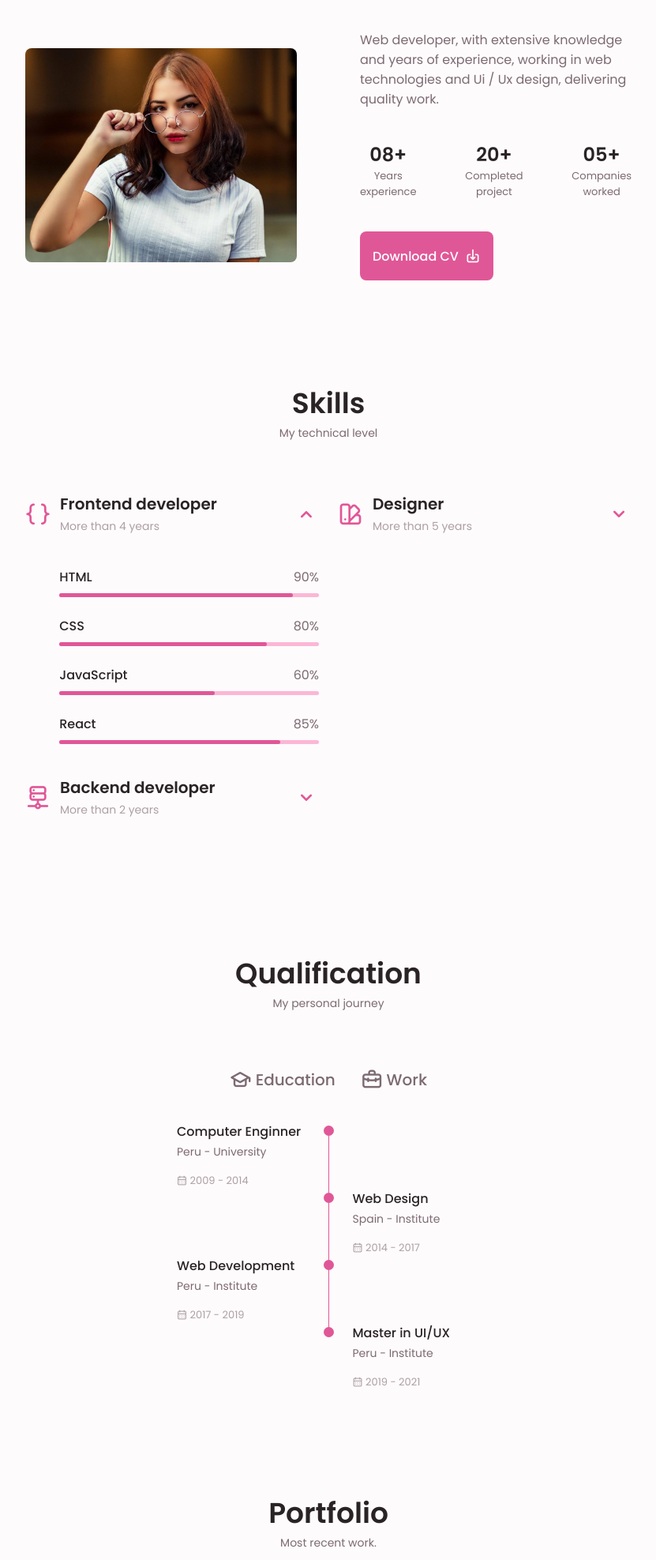
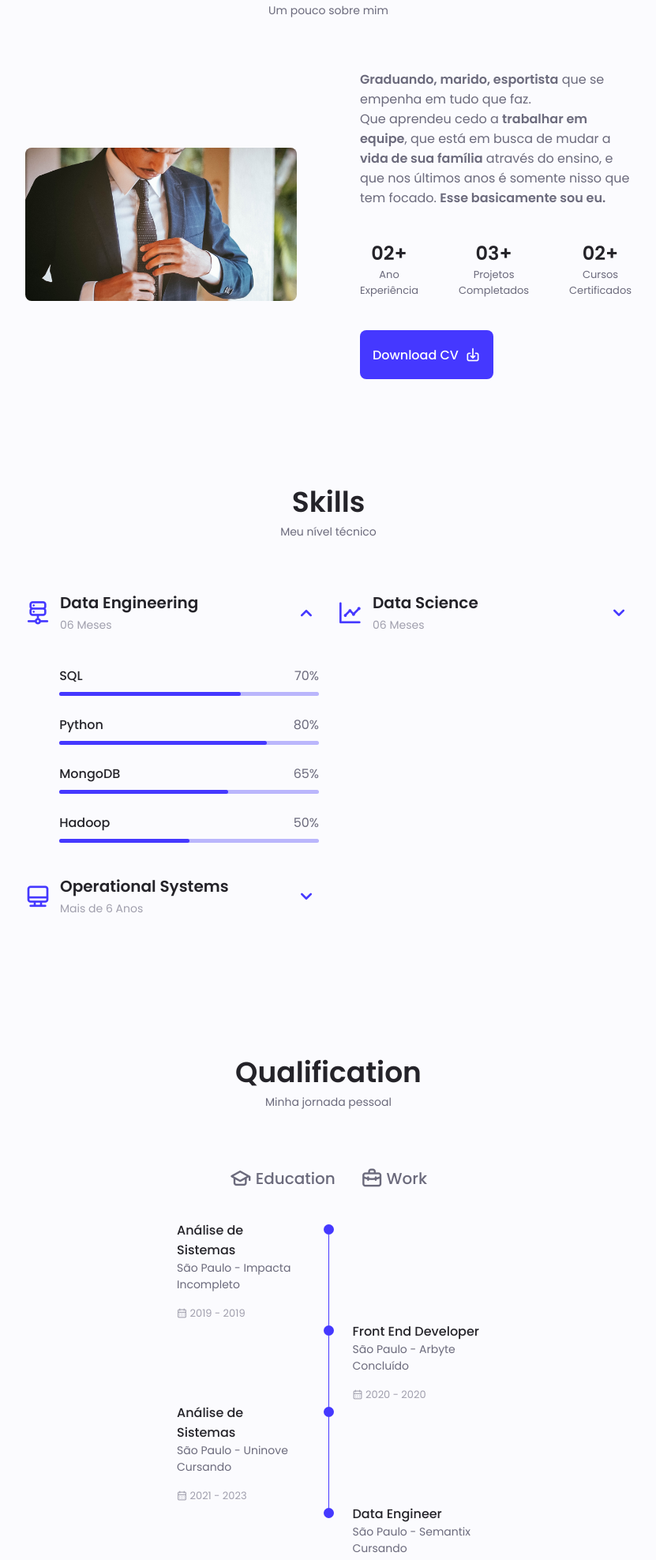
Before and after one commit to LuigiSampaio/Portifolio-Page, a plain HTML site: page index.html in a window 1280 px wide. Shown: the part 825-2800 px from the top of the page at 79% size, without its empty margins (224-1055 px from the left). Drawn offline with nearby package versions, Linux system fonts and the light colour scheme.

Commit message:
Inserindo informações Pessoais

```diff
--- a/assets/styles/styles.css
+++ b/assets/styles/styles.css
@@ -7,10 +7,10 @@
 
 /* Colors*/
 /* Change favorite color */
---hue-color: 332;
+--hue-color: 244;
 
 /* HSL Color mode */
---first-color: hsl(var(--hue-color), 69%, 61%);
+--first-color: hsl(var(--hue-color), 140%, 61%);
 --first-color-second: hsl(var(--hue-color), 69%, 61%);
 --first-color-alt: hsl(var(--hue-color), 57%, 53%);
 --first-color-lighter: hsl(var(--hue-color), 92%, 85%);
@@ -20,7 +20,6 @@
 --input-color: hsl(var(--hue-color), 70%, 96%);
 --body-color: hsl(var(--hue-color), 60%, 99%);
 --container-color: hsl(250, 100%, 100%);
-
 /* Font and Typography */
 --body-font: 'Poppins', sans-serif;
 
@@ -445,43 +444,46 @@ gap: 1.5rem;
   background-color: var(--first-color);
 }
 
-/* Skills Frontend */
-.skills__html {
-  width: 90%;
+/* Skills Data Engineer */
+.skills__sql {
+  width: 70%;
 }
-.skills__css {
+.skills__python_one {
   width: 80%;
 }
-.skills__js {
+.skills__mongo {
+  width: 65%;
+}
+.skills__hadoop {
+  width: 50%;
+}
+
+/* Skills Operational Systems */
+.skills__windows {
+  width: 85%;
+}
+.skills__linux {
   width: 60%;
 }
-.skills__react {
-  width: 85%;
+.skills__docker {
+  width: 65%;
+}
+.skills__cloud {
+  width: 45%;
 }
 
-/* Skills Backend */
-.skills__php {
-  width: 80%;
+/* Skills Data Science */
+.skills__jupyter {
+  width: 55%;
 }
-.skills__node {
+.skills__pandas {
+  width: 60%;
+}
+.skills__numpy {
   width: 70%;
 }
-.skills__firebase {
-  width: 90%;
-}
-.skills__python {
-  width: 55%;
-}
-
-/* Skills Designer */
-.skills__figma {
-  width: 90%;
-}
-.skills__sketch {
-  width: 85%;
-}
-.skills__photoshop {
-  width: 85%;
+.skills__matplot {
+  width: 65%;
 }
 
 .skills__close .skills__list {
@@ -626,12 +628,15 @@ gap: 1.5rem;
 .swiper-pagination-bullet {
   outline: none;
 }
-
 /* End Page Portfolio */
 
 
 /* For small devices */
 @media screen and (max-width: 350px) {
+  .header {
+    background-color: var(--container-color);
+  }
+
   .container {
     margin-left: var(--mb-1);
     margin-right: var(--mb-1);
@@ -665,6 +670,10 @@ gap: 1.5rem;
 
 /* For medium Devices */
 @media screen and (min-width: 568px) {
+    .header {
+      background-color: var(--container-color);
+    }
+
     .home__content {
       grid-template-columns: max-content 1fr 1fr;
     }
@@ -713,6 +722,8 @@ gap: 1.5rem;
   .header {
     top: 0;
     bottom: initial;
+    background-color: var(--container-color);
+    box-shadow: rgba(17, 17, 26, 0.1) 0px 0px 16px;
   }
 
   .header,
--- a/index.html
+++ b/index.html
@@ -20,7 +20,7 @@
 <!-- Start Header -->
 <header class="header" id="header">
   <nav class="nav container">
-    <a href="#" class="nav__logo">Alexa</a>
+    <a href="#" class="nav__logo">Luigi Sampaio</a>
 
     <div class="nav__menu" id="nav-menu">
       <ul class="nav__list grid">
@@ -39,11 +39,6 @@
             <i class="uil uil-file-alt nav__icon"></i> Skills
           </a>
         </li>
-        <!-- <li class="nav__item">
-          <a href="#services" class="nav__link">
-            <i class="uil uil-briefcase-alt nav__icon"></i> Services
-          </a>
-        </li> -->
         <li class="nav__item">
           <a href="#portfolio" class="nav__link">
             <i class="uil uil-scenery nav__icon"></i> Portfolio
@@ -74,7 +69,7 @@
     <div class="home__container container grid">
       <div class="home__content grid">
         <div class="home__social">
-          <a href="#"  target="_blank" class="home__social-icon">
+          <a href="https://www.linkedin.com/in/luigi-sampaio/"  target="_blank" class="home__social-icon">
             <i class="uil uil-linkedin-alt"></i>
           </a>
 
@@ -82,7 +77,7 @@
             <i class="uil uil-youtube"></i>
           </a>
 
-          <a href="#" target="_blank" class="home__social-icon">
+          <a href="https://github.com/Bross-DataScience" target="_blank" class="home__social-icon">
             <i class="uil uil-github-alt"></i>
           </a>
         </div>
@@ -95,22 +90,24 @@
                 97.8511 -7.48481 59.1033 6.67581 34.5279C20.9871 10.1032 59.7028 -0.149132 97.9666
                 0.00163737C136.23 0.303176 174.193 10.857 190.312 36.4879Z"/>
             </mask>
+
             <g mask="url(#mask0)">
                 <path d="M190.312 36.4879C206.582 62.1187 201.309 102.826 182.328 134.186C163.346
                 165.547 130.807 187.559 100.226 186.353C69.6454 185.297 41.0228 161.023 21.7403
                 129.362C2.45775 97.8511 -7.48481 59.1033 6.67581 34.5279C20.9871 10.1032 59.7028
                 -0.149132 97.9666 0.00163737C136.23 0.303176 174.193 10.857 190.312 36.4879Z"/>
 
-                <image  class="home__blob-img" x="12" y="18" href="assets/img/perfil.png"/>
+                <image  class="home__blob-img" x="12" y="18" href="assets/img/perfil_home.png"/>
             </g>
           </svg>
         </div>
 
         <div class="home__data">
-          <h1 class="home__title">Hi, I'm Alexa</h1>
-          <h3 class="home__subtitle">Frontend Developer</h3>
-          <p class="home__description">High level experience in web design and development knowledge,
-            producing quality work.</p>
+          <h1 class="home__title">Hi, I'm Luigi</h1>
+          <h3 class="home__subtitle">Data Enginner Jr.</h3>
+          <p class="home__description">Estudante apaixonado pelo universo dos dados e todo o seu ecossistema,
+            Disciplinado e em busca de novos desafios. <br> <strong>Eae?!</strong> Bora nos desafiarmos juntos !!
+          </p>
           <a href="#contact" class="button button--flex">
             Contact Me <i class="uil uil-message button__icon"></i>
           </a>
@@ -132,31 +129,34 @@
   <!-- Start Page About -->
   <section class="about section" id="about">
     <h2 class="section__title">About Me</h2>
-    <span class="section__subtitle">My introduction</span>
+    <span class="section__subtitle">Um pouco sobre mim</span>
 
     <div class="about__container container grid">
-      <img src="assets/img/about.jpg" alt="girl photo" class="about__img">
+      <img src="assets/img/profile_about.jpg" alt="photo perfil man" class="about__img">
 
       <div class="about__data">
         <p class="about__description">
-          Web developer, with extensive knowledge and years of experience,
-          working in web technologies and Ui / Ux design, delivering quality work.
+         <Strong>Graduando, marido, esportista</Strong> que se empenha em tudo que faz.<br>
+         Que aprendeu cedo a <Strong>trabalhar em equipe</Strong>,
+         que está em busca de mudar a <strong>vida de sua família</strong>
+         através do ensino, e que nos últimos anos é somente nisso que tem focado.
+         <Strong>Esse basicamente sou eu.</Strong>
         </p>
 
         <div class="about__info">
           <div>
-            <span class="about__info-title"> 08+ </span>
-            <span class="about__info-name"> Years <br> experience </span>
+            <span class="about__info-title"> 02+ </span>
+            <span class="about__info-name"> Ano <br> Experiência </span>
           </div>
 
           <div>
-            <span class="about__info-title"> 20+ </span>
-            <span class="about__info-name"> Completed <br> project </span>
+            <span class="about__info-title"> 03+ </span>
+            <span class="about__info-name"> Projetos <br> Completados </span>
           </div>
 
           <div>
-            <span class="about__info-title"> 05+ </span>
-            <span class="about__info-name"> Companies <br> worked </span>
+            <span class="about__info-title"> 02+ </span>
+            <span class="about__info-name"> Cursos <br> Certificados </span>
           </div>
         </div>
 
@@ -174,18 +174,18 @@
   <!-- Start Page Skills -->
   <section class="skills section" id="skills">
     <h2 class="section__title">Skills</h2>
-    <span class="section__subtitle">My technical level</span>
+    <span class="section__subtitle">Meu nível técnico</span>
 
     <div class="skills__container container grid">
       <div>
         <!-- Skills 1 -->
         <div class="skills__content skills__open">
           <div class="skills__header">
-            <i class="uil uil-brackets-curly skills__icon"></i>
+            <i class="uil uil-server-network skills__icon"></i>
 
             <div>
-              <h1 class="skills__title">Frontend developer</h1>
-              <span class="skills__subtitle">More than 4 years</span>
+              <h1 class="skills__title">Data Engineering</h1>
+              <span class="skills__subtitle">06 Meses</span>
             </div>
 
             <i class="uil uil-angle-down skills__arrow"></i>
@@ -194,41 +194,41 @@
           <div class="skills__list grid">
             <div class="skills__data">
               <div class="skills__titles">
-                <h3 class="skills__name">HTML</h3>
-                <span class="skills__number">90%</span>
+                <h3 class="skills__name">SQL</h3>
+                <span class="skills__number">70%</span>
               </div>
               <div class="skills__bar">
-                <span class="skills__percentage skills__html"></span>
+                <span class="skills__percentage skills__sql"></span>
               </div>
             </div>
 
             <div class="skills__data">
               <div class="skills__titles">
-                <h3 class="skills__name">CSS</h3>
+                <h3 class="skills__name">Python</h3>
                 <span class="skills__number">80%</span>
               </div>
               <div class="skills__bar">
-                <span class="skills__percentage skills__css"></span>
+                <span class="skills__percentage skills__python_one"></span>
               </div>
             </div>
 
             <div class="skills__data">
               <div class="skills__titles">
-                <h3 class="skills__name">JavaScript</h3>
-                <span class="skills__number">60%</span>
+                <h3 class="skills__name">MongoDB</h3>
+                <span class="skills__number">65%</span>
               </div>
               <div class="skills__bar">
-                <span class="skills__percentage skills__js"></span>
+                <span class="skills__percentage skills__mongo"></span>
               </div>
             </div>
 
             <div class="skills__data">
               <div class="skills__titles">
-                <h3 class="skills__name">React</h3>
-                <span class="skills__number">85%</span>
+                <h3 class="skills__name">Hadoop</h3>
+                <span class="skills__number">50%</span>
               </div>
               <div class="skills__bar">
-                <span class="skills__percentage skills__react"></span>
+                <span class="skills__percentage skills__hadoop"></span>
               </div>
             </div>
           </div>
@@ -237,11 +237,11 @@
         <!-- Skills 2 -->
         <div class="skills__content skills__close">
           <div class="skills__header">
-            <i class="uil uil-server-network skills__icon"></i>
+            <i class="uil uil-desktop-alt skills__icon"></i>
 
             <div>
-              <h1 class="skills__title">Backend developer</h1>
-              <span class="skills__subtitle">More than 2 years</span>
+              <h1 class="skills__title">Operational Systems</h1>
+              <span class="skills__subtitle">Mais de 6 Anos</span>
             </div>
 
             <i class="uil uil-angle-down skills__arrow"></i>
@@ -250,41 +250,41 @@
           <div class="skills__list grid">
             <div class="skills__data">
               <div class="skills__titles">
-                <h3 class="skills__name">PHP</h3>
-                <span class="skills__number">80%</span>
+                <h3 class="skills__name">Windows 10</h3>
+                <span class="skills__number">85%</span>
               </div>
               <div class="skills__bar">
-                <span class="skills__percentage skills__php"></span>
+                <span class="skills__percentage skills__windows"></span>
               </div>
             </div>
 
             <div class="skills__data">
               <div class="skills__titles">
-                <h3 class="skills__name">Node Js</h3>
-                <span class="skills__number">70%</span>
+                <h3 class="skills__name">Linux Ubuntu</h3>
+                <span class="skills__number">60%</span>
               </div>
               <div class="skills__bar">
-                <span class="skills__percentage skills__node"></span>
+                <span class="skills__percentage skills__linux"></span>
               </div>
             </div>
 
             <div class="skills__data">
               <div class="skills__titles">
-                <h3 class="skills__name">Firebase</h3>
-                <span class="skills__number">90%</span>
+                <h3 class="skills__name">Docker</h3>
+                <span class="skills__number">65%</span>
               </div>
               <div class="skills__bar">
-                <span class="skills__percentage skills__firebase"></span>
+                <span class="skills__percentage skills__docker"></span>
               </div>
             </div>
 
             <div class="skills__data">
               <div class="skills__titles">
-                <h3 class="skills__name">Python</h3>
-                <span class="skills__number">55%</span>
+                <h3 class="skills__name">Cloud</h3>
+                <span class="skills__number">45%</span>
               </div>
               <div class="skills__bar">
-                <span class="skills__percentage skills__python"></span>
+                <span class="skills__percentage skills__cloud"></span>
               </div>
             </div>
           </div>
@@ -295,11 +295,11 @@
         <!-- Skills 3  -->
         <div class="skills__content skills__close">
           <div class="skills__header">
-            <i class="uil uil-swatchbook skills__icon"></i>
+            <i class="uil uil-chart-line skills__icon"></i>
 
             <div>
-              <h1 class="skills__title">Designer</h1>
-              <span class="skills__subtitle">More than 5 years</span>
+              <h1 class="skills__title">Data Science</h1>
+              <span class="skills__subtitle">06 Meses</span>
             </div>
 
             <i class="uil uil-angle-down skills__arrow"></i>
@@ -308,31 +308,41 @@
           <div class="skills__list grid">
             <div class="skills__data">
               <div class="skills__titles">
-                <h3 class="skills__name">Figma</h3>
-                <span class="skills__number">90%</span>
+                <h3 class="skills__name">Jupyter Notebooks</h3>
+                <span class="skills__number">55%</span>
               </div>
               <div class="skills__bar">
-                <span class="skills__percentage skills__figma"></span>
+                <span class="skills__percentage skills__jupyter"></span>
               </div>
             </div>
 
             <div class="skills__data">
               <div class="skills__titles">
-                <h3 class="skills__name">Sketch</h3>
-                <span class="skills__number">85%</span>
+                <h3 class="skills__name">Pandas</h3>
+                <span class="skills__number">60%</span>
               </div>
               <div class="skills__bar">
-                <span class="skills__percentage skills__sketch"></span>
+                <span class="skills__percentage skills__pandas"></span>
               </div>
             </div>
 
             <div class="skills__data">
               <div class="skills__titles">
-                <h3 class="skills__name">Photoshop</h3>
-                <span class="skills__number">85%</span>
+                <h3 class="skills__name">Numpy</h3>
+                <span class="skills__number">70%</span>
               </div>
               <div class="skills__bar">
-                <span class="skills__percentage skills__photoshop"></span>
+                <span class="skills__percentage skills__numpy"></span>
+              </div>
+            </div>
+
+            <div class="skills__data">
+              <div class="skills__titles">
+                <h3 class="skills__name">Matplotlib </h3>
+                <span class="skills__number">65%</span>
+              </div>
+              <div class="skills__bar">
+                <span class="skills__percentage skills__matplot"></span>
               </div>
             </div>
           </div>
@@ -347,7 +357,7 @@
   <!-- Start Page Qualification -->
   <section class="qualification section">
     <h2 class="section__title">Qualification</h2>
-    <span class="section__subtitle">My personal journey</span>
+    <span class="section__subtitle">Minha jornada pessoal</span>
 
     <div class="qualification__container container">
       <div class="qualification__tabs">
@@ -370,12 +380,12 @@
           <!-- Qualification 1 -->
           <div class="qualification__data">
             <div>
-              <h3 class="qualification__title">Computer Enginner</h3>
-              <span class="qualification__subtitle">Peru - University</span>
+              <h3 class="qualification__title">Análise de Sistemas</h3>
+              <span class="qualification__subtitle">São Paulo - Impacta Incompleto</span>
 
               <div class="qualification__calendar">
                 <i class="uil uil-calendar-alt"></i>
-                2009 - 2014
+                2019 - 2019
               </div>
             </div>
 
@@ -396,11 +406,11 @@
             </div>
 
             <div>
-              <h3 class="qualification__title">Web Design</h3>
-              <span class="qualification__subtitle">Spain - Institute</span>
+              <h3 class="qualification__title">Front End Developer</h3>
+              <span class="qualification__subtitle">São Paulo - Arbyte Concluído</span>
               <div class="qualification__calendar">
                 <i class="uil uil-calendar-alt"></i>
-                2014 - 2017
+                2020 - 2020
               </div>
             </div>
           </div>
@@ -408,12 +418,12 @@
           <!-- Qualification 3 -->
           <div class="qualification__data">
             <div>
-              <h3 class="qualification__title">Web Development</h3>
-              <span class="qualification__subtitle">Peru - Institute</span>
+              <h3 class="qualification__title">Análise de Sistemas</h3>
+              <span class="qualification__subtitle">São Paulo - Uninove Cursando</span>
 
               <div class="qualification__calendar">
                 <i class="uil uil-calendar-alt"></i>
-                2017 - 2019
+                2021 - 2023
               </div>
             </div>
 
@@ -434,11 +444,11 @@
             </div>
 
             <div>
-              <h3 class="qualification__title">Master in UI/UX</h3>
-              <span class="qualification__subtitle">Peru - Institute</span>
+              <h3 class="qualification__title">Data Engineer</h3>
+              <span class="qualification__subtitle">São Paulo - Semantix Cursando</span>
               <div class="qualification__calendar">
                 <i class="uil uil-calendar-alt"></i>
-                2019 - 2021
+                2022 - 2022
               </div>
             </div>
           </div>
@@ -450,12 +460,12 @@
           <!-- Qualification 1 -->
           <div class="qualification__data">
             <div>
-              <h3 class="qualification__title">Software Enginner</h3>
-              <span class="qualification__subtitle">Microsoft - Peru</span>
+              <h3 class="qualification__title">Help Desk</h3>
+              <span class="qualification__subtitle">São Paulo - BR</span>
 
               <div class="qualification__calendar">
                 <i class="uil uil-calendar-alt"></i>
-                2016 - 2018
+                2018 - 2020
               </div>
             </div>
 
@@ -466,7 +476,7 @@
 
           </div>
 
-          <!-- Qualification 2 -->
+          <!-- Qualification 1 -->
           <div class="qualification__data">
             <div></div>
 
@@ -476,11 +486,11 @@
             </div>
 
             <div>
-              <h3 class="qualification__title">Frontend Developer</h3>
-              <span class="qualification__subtitle">Apple Inc - Spain</span>
+              <h3 class="qualification__title">Free Lancer WebSite</h3>
+              <span class="qualification__subtitle">São Paulo - BR</span>
               <div class="qualification__calendar">
                 <i class="uil uil-calendar-alt"></i>
-                2018 - 2020
+                05 - 2021
               </div>
             </div>
           </div>
@@ -488,12 +498,12 @@
           <!-- Qualification 3 -->
           <div class="qualification__data">
             <div>
-              <h3 class="qualification__title">UI Designer</h3>
-              <span class="qualification__subtitle">Figma - Spain</span>
+              <h3 class="qualification__title">Computer Maintenance</h3>
+              <span class="qualification__subtitle">São Paulo - BR</span>
 
               <div class="qualification__calendar">
                 <i class="uil uil-calendar-alt"></i>
-                2017 - 2019
+                07 - 2021
               </div>
             </div>
 
@@ -573,7 +583,7 @@
     </div>
 
     <!-- Add Pagination -->
-    <div class="swiper-pagination"></div>
+    <!-- <div class="swiper-pagination"></div> -->
 
   </div>
 </section>
```
Also changed, not shown: assets/img/about.jpg (deleted), assets/img/perfil.png (deleted), assets/img/perfil_home.png (added), assets/img/profile_about.jpg (added), assets/img/project.png (deleted).
